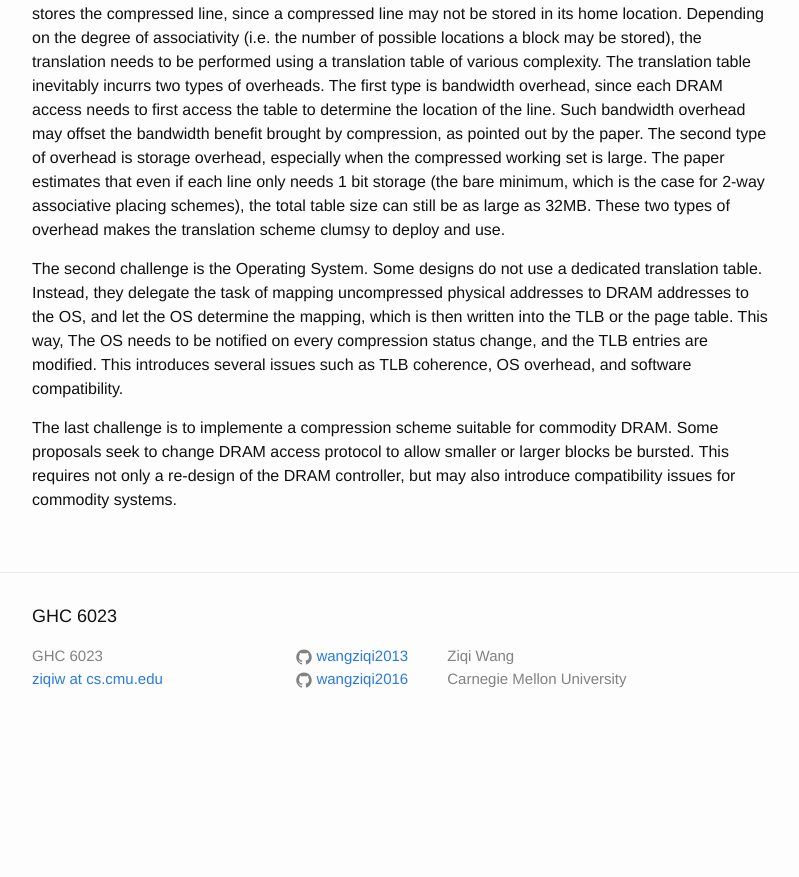
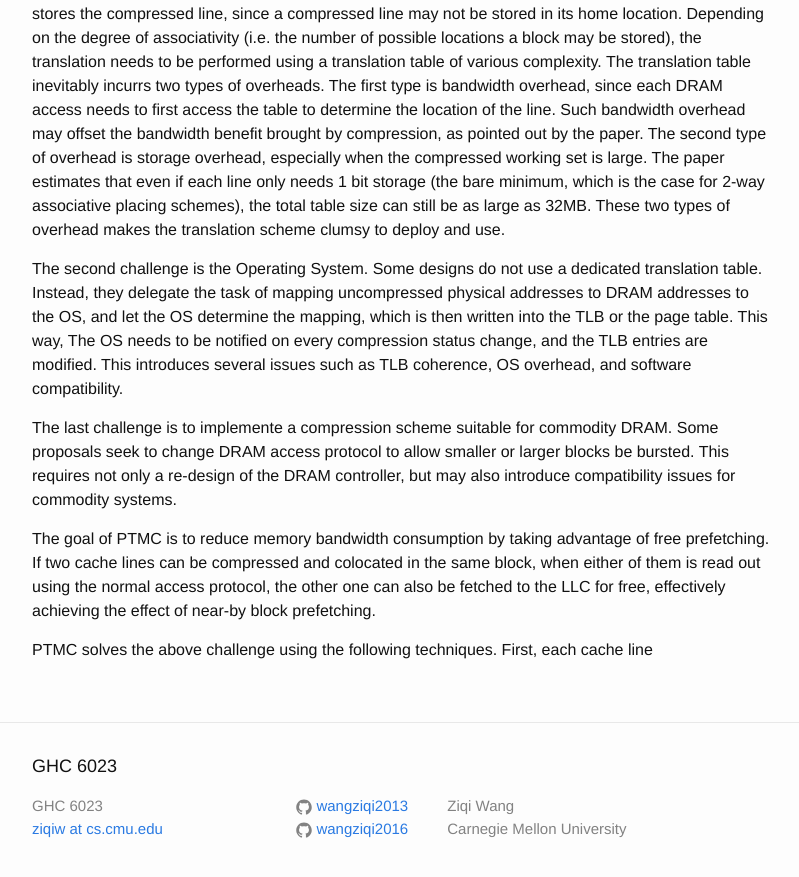
Before and after one commit to wangziqi2013/wangziqi2013.github.io, a Jekyll site: the page built from _posts/2020-05-17-ptmc.markdown, in a window 1280 px wide and 900 px high, scrolled down 610 px. Shown: the top 877 px of the window, without its empty margins (238-1037 px from the left). Built offline with Jekyll 4.4.1, drawn with Linux system fonts in a browser that asks for light colours; before the commit the page ends 1360 px from its top, so only the background shows below that.

Commit message:
Adding prefetching

```diff
--- a/_posts/2020-05-17-ptmc.markdown
+++ b/_posts/2020-05-17-ptmc.markdown
@@ -36,3 +36,9 @@ several issues such as TLB coherence, OS overhead, and software compatibility.
 The last challenge is to implemente a compression scheme suitable for commodity DRAM. Some proposals seek to change
 DRAM access protocol to allow smaller or larger blocks be bursted. This requires not only a re-design of the DRAM controller,
 but may also introduce compatibility issues for commodity systems.
+
+The goal of PTMC is to reduce memory bandwidth consumption by taking advantage of free prefetching. If two cache lines
+can be compressed and colocated in the same block, when either of them is read out using the normal access protocol,
+the other one can also be fetched to the LLC for free, effectively achieving the effect of near-by block prefetching.
+
+PTMC solves the above challenge using the following techniques. First, each cache line
```
